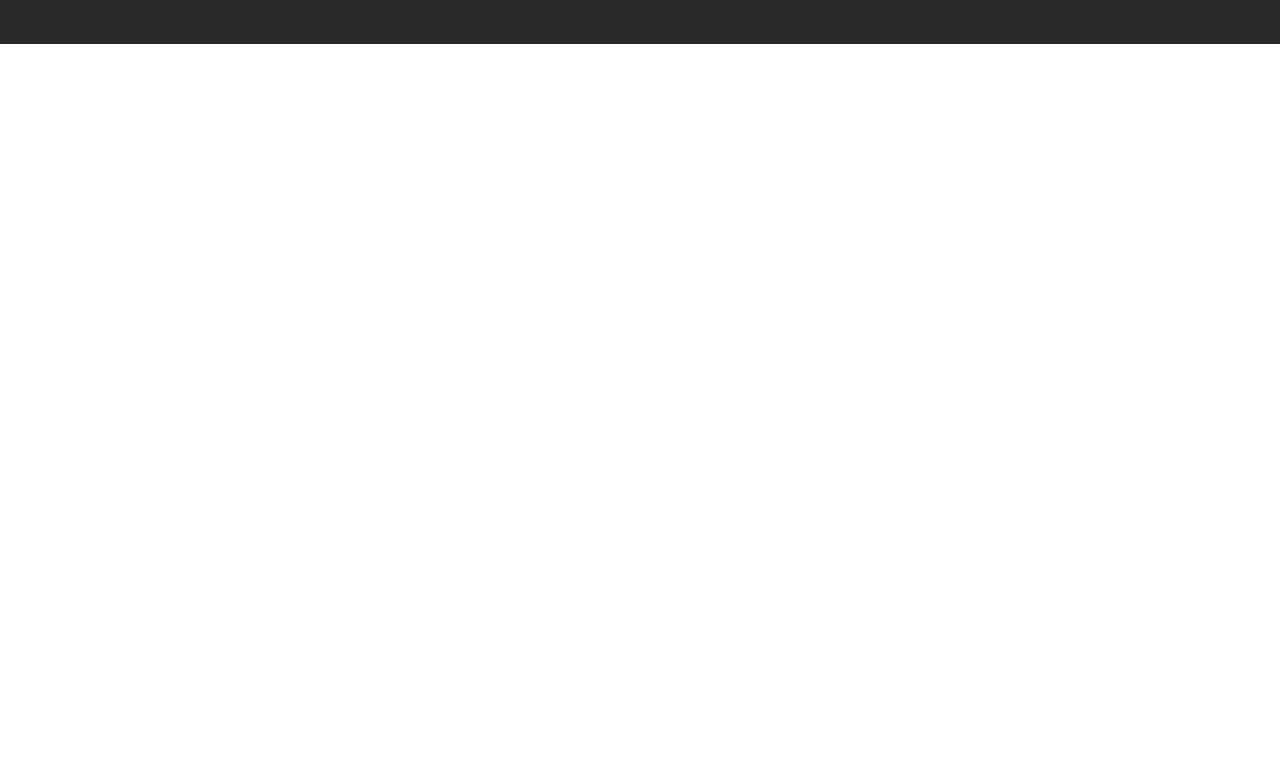
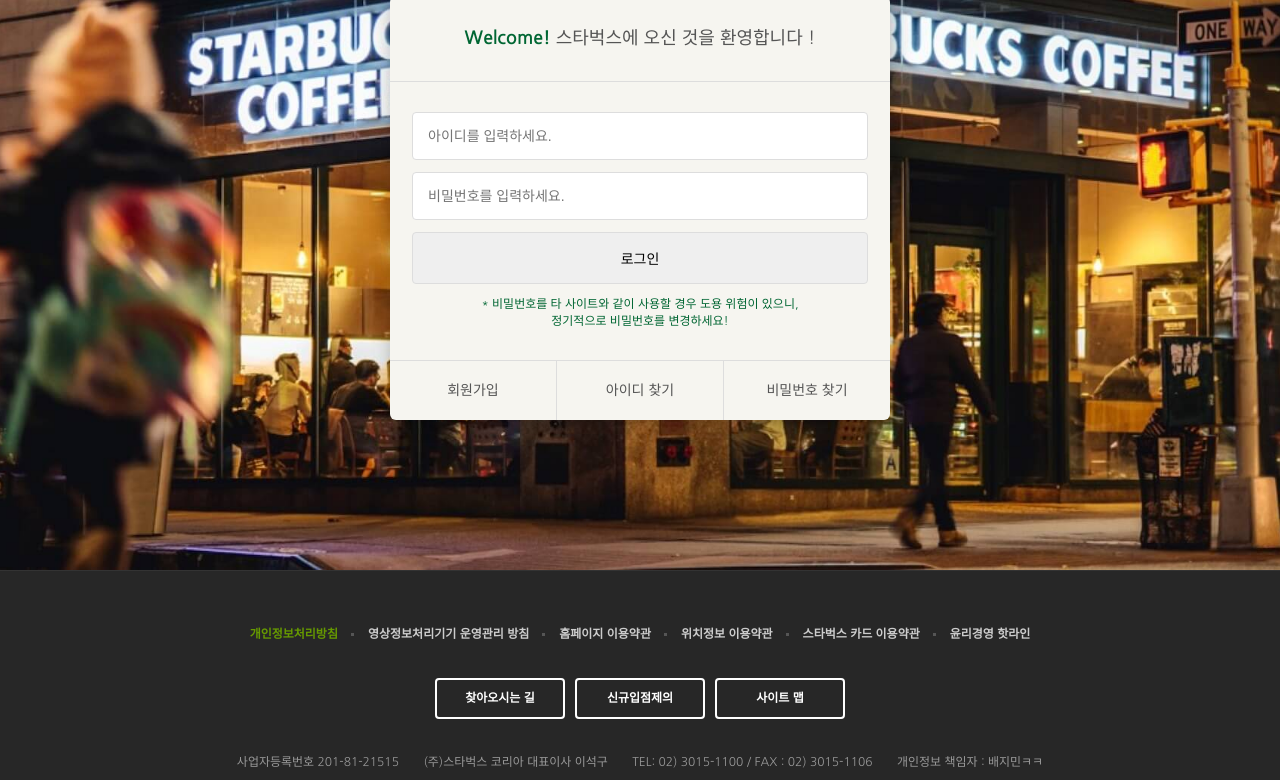
Before and after one commit to qowlals/starbucks, a plain HTML site: page signin/index.html in a window 1280 px wide. Shown: the part 290-1070 px from the top of the page. Before the commit the page ends 800 px from the top, so only its background shows below. Drawn offline with nearby package versions, Linux system fonts and the light colour scheme.

Commit message:
로그인 페이지 완성

```diff
--- /dev/null
+++ b/css/signin.css
@@ -0,0 +1,78 @@
+.signin {
+    margin-top: 120px;
+    padding: 100px 0 150px;
+    background-image: url("../images/signin_bg.jpg");
+    background-repeat: no-repeat;
+    background-position: center;
+    background-attachment: fixed;
+    background-size: cover;
+}
+.signin h1 {
+    color: #fff;
+    font-size: 30px;
+    font-weight: 700;
+    text-align: center;
+    margin-bottom: 24px;
+}
+.signin__card {
+    width: 500px;
+    margin: 0 auto;
+    border-radius: 6px;
+    background-color: #F6F5F0;
+    box-shadow: 2px 2px 20px rgba(0, 0, 0,.3);
+    color: #555;
+}
+.signin__card h2 {
+    padding: 30px;
+    font-size: 18px;
+    text-align: center;
+    border-bottom: 1px solid #ddd;
+}
+.signin__card h2 strong {
+    font-weight: 700;
+    color: #006633;
+}
+.signin__card form {
+    padding: 30px 22px;
+}
+.signin__card form input {
+    width: 100%;
+    margin-bottom: 12px;
+    padding: 15px;
+    border: 1px solid #ddd;
+    border-radius: 4px;
+    outline: none;
+    box-sizing: border-box;
+    font-size: 14px;
+}
+.signin_card form [type="submit"] { /* 대괄호는 속성 선택자 */
+    background-color: #006633;
+    border: none;
+    color: #fff;
+    font-size: 20px;
+    cursor: pointer;
+}
+.signin__card form p {
+    font-size: 12px;
+    color: #006633;
+    text-align: center;
+}
+.signin__card .actions {
+    display: flex;
+    border-top: 1px solid #ddd;
+}
+.signin__card .actions a {
+    flex-grow: 1;
+    flex-basis: 0;
+    text-align: center;
+    padding: 20px;
+    color: #555;
+    font-size: 14px;
+    border-right: 1px solid #ddd;
+}
+.signin__card .actions a:last-child {
+    border-right: none;
+}
+.signin__card .actions a:hover {
+    text-decoration: underline;
+}
--- a/signin/index.html
+++ b/signin/index.html
@@ -26,6 +26,7 @@
     <link href="https://fonts.googleapis.com/css2?family=Nanum+Gothic:wght@400;700&display=swap" rel="stylesheet">
     <link rel="stylesheet" href="https://fonts.googleapis.com/icon?family=Material+Icons">
     <link rel="stylesheet" href="../css/common.css" />
+    <link rel="stylesheet" href="../css/signin.css" />
 
     <script defer src="../js/common.js"></script>
 
@@ -365,7 +366,26 @@
 
 
     <section class="signin">
-
+        <h1>로그인</h1>
+        <div class="signin__card">
+            <h2>
+                <strong>Welcome!</strong> 스타벅스에 오신 것을 환영합니다 !
+            </h2>
+            <form>
+                <input type="text" placeholder="아이디를 입력하세요." />
+                <input type="password" placeholder="비밀번호를 입력하세요." />
+                <input type="submit" value="로그인" />
+                <p>
+                    * 비밀번호를 타 사이트와 같이 사용할 경우 도용 위험이 있으니,<br />
+                    정기적으로 비밀번호를 변경하세요!
+                </p>
+            </form>
+            <div class="actions">
+                <a href="javascript:void(0)">회원가입</a>
+                <a href="javascript:void(0)">아이디 찾기</a>
+                <a href="javascript:void(0)">비밀번호 찾기</a>
+            </div>
+        </div>
     </section>
 
 
```
